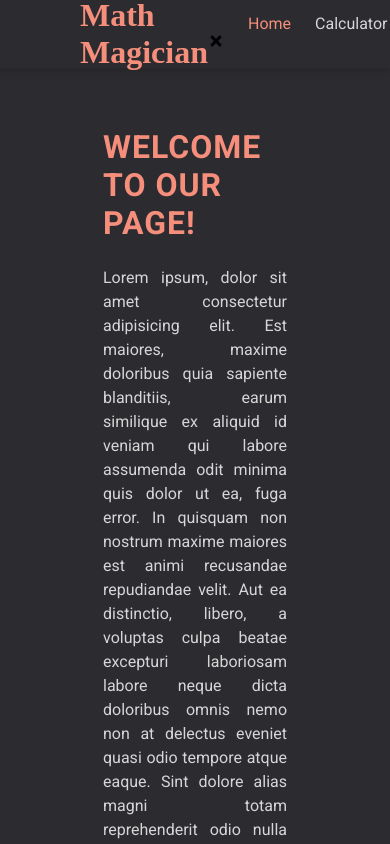
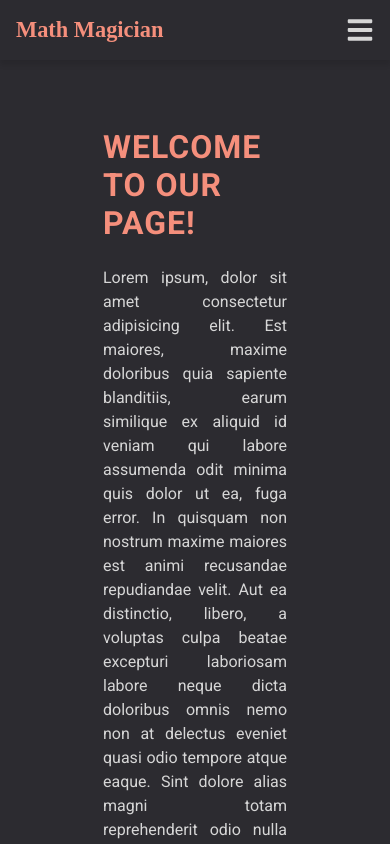
Before and after one commit to mengiefen/MathMagician-React, a React (Create React App) app: page / in a window 390 px wide. Built offline with nearby package versions, Linux system fonts and the light colour scheme; a web font is replaced by a local one.

Commit message:
add media-query for header section

```diff
--- a/src/components/Header/Header.css
+++ b/src/components/Header/Header.css
@@ -51,3 +51,59 @@
 .navLink:hover {
   border-bottom: 3px solid rgb(32, 11, 34);
 }
+
+.navOpen,
+.navClose {
+  display: none;
+  color: #d6d6d6;
+  font-size: 1.75rem;
+  cursor: pointer;
+}
+
+@media screen and (max-width: 992px) {
+  .header {
+    padding: 1rem 1rem;
+  }
+}
+
+@media screen and (max-width: 768px) {
+  .header {
+    height: auto;
+  }
+
+  .logo {
+    font-size: 1.4rem;
+  }
+
+  .navOpen {
+    display: block;
+  }
+
+  .navClose {
+    display: block;
+    position: fixed;
+    top: 1rem;
+    right: 1rem;
+  }
+
+  .timer {
+    display: none;
+  }
+
+  .navBar {
+    display: none;
+    justify-content: center;
+    padding-top: 7vh;
+    width: 100vw;
+    height: 100vh;
+  }
+
+  .navList {
+    flex-direction: column;
+  }
+
+  .navLink,
+  .navLink-active {
+    font-size: 1.75rem;
+  }
+}
```
